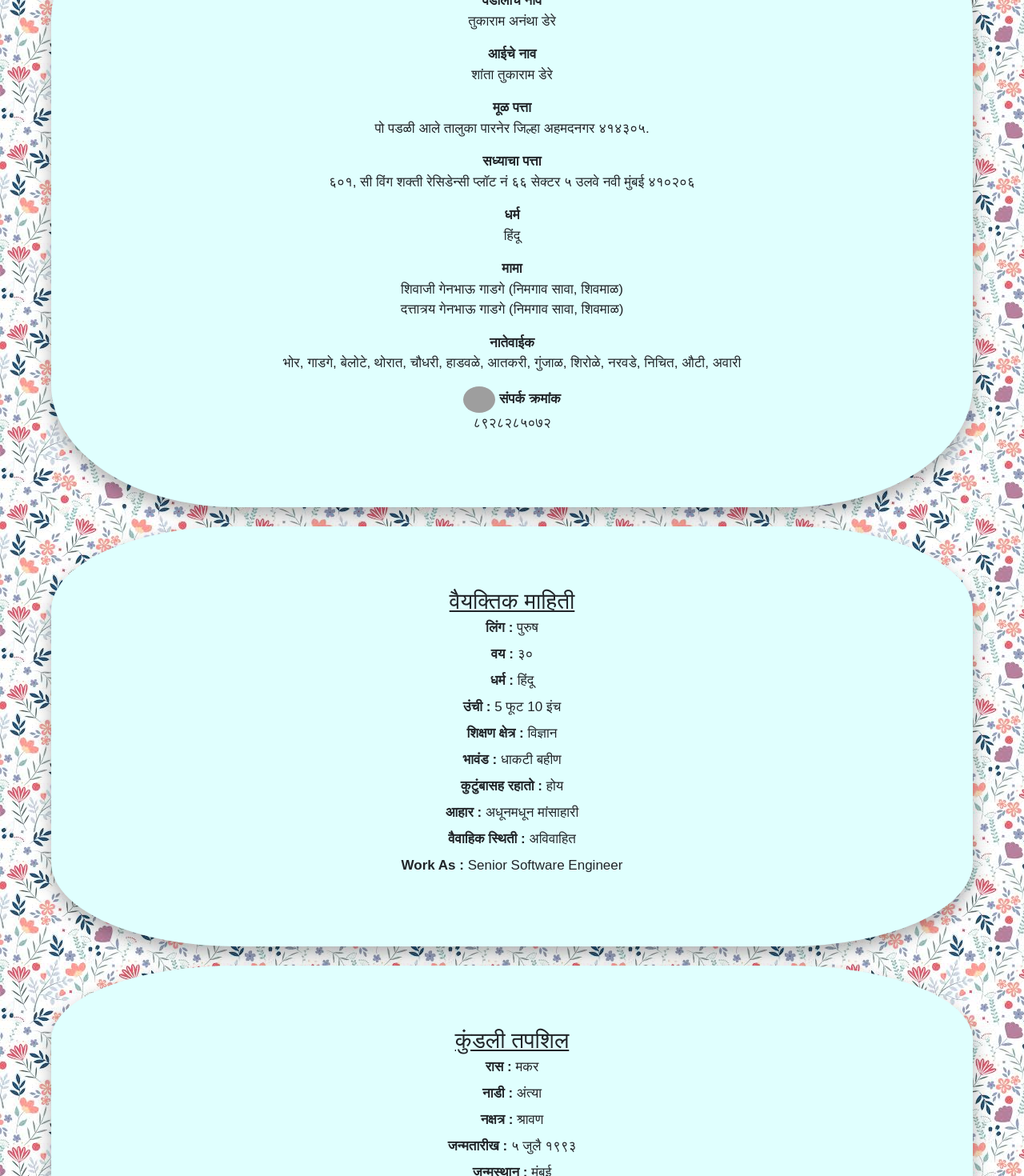
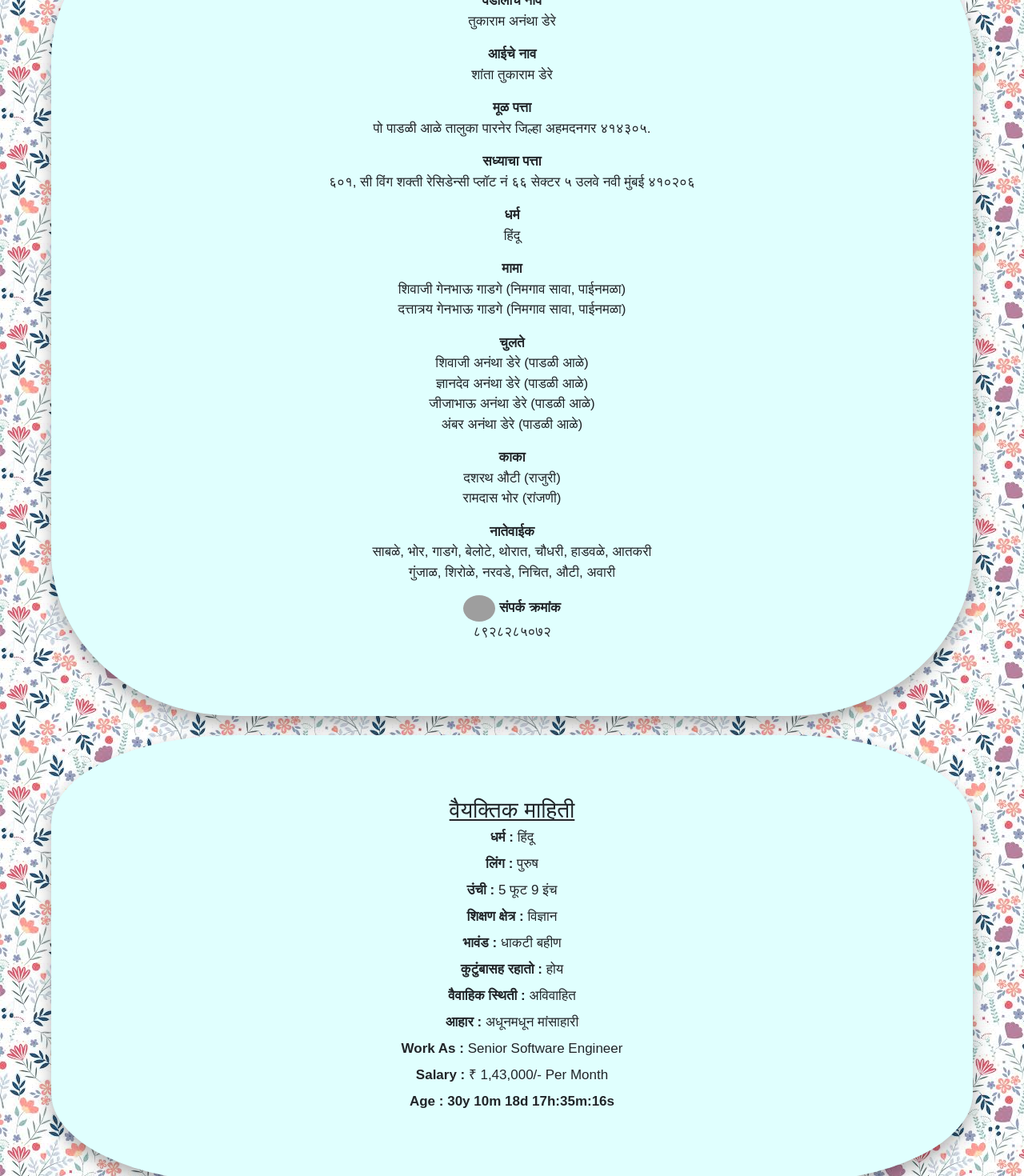
Before and after one commit to self-introduction-profile/marriage, an Angular app: page / in a window 1280 px wide. Shown: the part 1640-3110 px from the top of the page at 80% size. Built offline with nearby package versions, Linux system fonts and the light colour scheme; grey boxes are pictures that could not be loaded.

Commit message:
few New Changes

```diff
--- a/src/app/marriageprofile/marriageprofile.component.html
+++ b/src/app/marriageprofile/marriageprofile.component.html
@@ -20,26 +20,30 @@
     <u><h3>कौटुंबिक माहिती</h3></u>
     <p><b>वडीलांचे नाव</b><br>तुकाराम अनंथा डेरे</p>
     <p><b>आईचे नाव</b><br>शांता तुकाराम डेरे</p>
-    <p><b>मूळ पत्ता </b><br>पो पडळी आले तालुका पारनेर जिल्हा अहमदनगर ४१४३०५.</p>
+    <p><b>मूळ पत्ता </b><br>पो पाडळी आळे तालुका पारनेर जिल्हा अहमदनगर ४१४३०५.</p>
     <p><b>सध्याचा पत्ता</b><br>६०१, सी विंग शक्ती रेसिडेन्सी प्लॉट नं ६६ सेक्टर ५ उलवे नवी मुंबई ४१०२०६</p>
     <p><b>धर्म</b><br>हिंदू</p>
-    <p><b>मामा</b><br>शिवाजी गेनभाऊ गाडगे (निमगाव सावा, शिवमाळ)<br>दत्तात्रय गेनभाऊ गाडगे (निमगाव सावा, शिवमाळ)</p>
-    <p><b>नातेवाईक</b><br>भोर, गाडगे, बेलोटे, थोरात, चौधरी, हाडवळे, आतकरी, गुंजाळ, शिरोळे, नरवडे, निचित, औटी, अवारी</p>
+    <p><b>मामा</b><br>शिवाजी गेनभाऊ गाडगे (निमगाव सावा, पाईनमळा)<br>दत्तात्रय गेनभाऊ गाडगे (निमगाव सावा, पाईनमळा)</p>
+    <p><b>चुलते</b><br>शिवाजी अनंथा डेरे (पाडळी आळे)<br>ज्ञानदेव अनंथा डेरे (पाडळी आळे)<br>जीजाभाऊ अनंथा डेरे (पाडळी आळे)<br>अंबर अनंथा डेरे (पाडळी आळे)</p>
+    <p><b>काका</b><br>दशरथ औटी (राजुरी)<br>रामदास भोर (रांजणी)</p>
+    <p><b>नातेवाईक</b><br>साबळे, भोर, गाडगे, बेलोटे, थोरात, चौधरी, हाडवळे, आतकरी<br>गुंजाळ, शिरोळे, नरवडे, निचित, औटी, अवारी</p>
     <p><img class="whatsapp-icon" [src]=whatsappPath alt="Loadding..." (click)="openwhastapp()"><b>  संपर्क क्रमांक</b><br>८९२८२८५०७२</p>
 </div>
 <br>
 <div class="personal-content">
     <u><h3>वैयक्तिक माहिती</h3></u>
+    <p><b>धर्म : </b>हिंदू</p>
     <p><b>लिंग : </b>पुरुष</p>
-    <p><b>वय : </b>३०</p>
-    <p><b>धर्म : </b>हिंदू</p>
-    <p><b>उंची : </b>5 फूट 10 इंच</p>
+    <p><b>उंची : </b>5 फूट 9 इंच</p>
     <p><b>शिक्षण क्षेत्र : </b>विज्ञान</p>
     <p><b>भावंड : </b>धाकटी बहीण</p>
     <p><b>कुटुंबासह रहातो : </b>होय</p>
+    <p><b>वैवाहिक स्थिती : </b>अविवाहित</p>
     <p><b>आहार  : </b>अधूनमधून मांसाहारी</p>
-    <p><b>वैवाहिक स्थिती : </b>अविवाहित</p>
     <p><b>Work As : </b>Senior Software Engineer</p>
+    <p><b>Salary : </b>&#8377; 1,43,000/- Per Month</p>
+    <!-- <p><b>वय : </b>{{ gtmyage() | lowercase }}</p -->
+    <p><b>Age : {{ updateLiveValue() }} </b></p>
 </div>
 <br>
 <div class="kundali-content">
@@ -47,6 +51,7 @@
     <p><b>रास : </b>मकर</p>
     <p><b>नाडी : </b>अंत्या</p>
     <p><b>नक्षत्र : </b>श्रावण</p>
+    <p><b>देवक : </b>पाच पाली</p>
     <p><b>जन्मतारीख : </b>५ जुलै १९९३</p>
     <p><b>जन्मस्थान : </b>मुंबई</p>
     <p><b>जन्म तास : </b>२२ तास</p>
--- a/src/app/marriageprofile/marriageprofile.component.ts
+++ b/src/app/marriageprofile/marriageprofile.component.ts
@@ -1,18 +1,35 @@
-import { Component } from '@angular/core';
+import { Component, OnInit  } from '@angular/core';
 import { RouterLink } from '@angular/router';
-
 @Component({
   selector: 'app-marriageprofile',
   standalone: true,
-  imports: [RouterLink],
+  imports: [ RouterLink ],
   templateUrl: './marriageprofile.component.html',
-  styleUrl: './marriageprofile.component.css'
+  styleUrls : ['./marriageprofile.component.css']
 })
+
 export class MarriageprofileComponent {
+
   whatsappPath='assets/whatsapp.png';
   finImg='assets/flower.jpg';
-
   openwhastapp() {
     window.open('https://wa.me/918928285072');
   }
+
+  updateLiveValue(): string {
+    const dtOfBirth = new Date('1993-07-05T22:11:00');
+    const nowdt = new Date();
+    const age = nowdt.getTime()-dtOfBirth.getTime();
+
+    const year = Math.floor(age/(1000*60*60*24*365.25));
+    const months = Math.floor((age%(1000*60*60*24*365.25))/(1000*60*60*24*30.44));
+    const day = Math.floor((age%(1000*60*60*24*30.44))/(1000*60*60*24));
+    const hours = Math.floor((age%(1000*60*60*24))/(1000*60*60));
+    const minutes = Math.floor((age%(1000*60*60))/(1000*60));
+    const seconds = Math.floor((age%(1000*60))/(1000));
+
+    // const ageis =`${year}y ${months}m ${day}d ${hours}h:${minutes}m:${seconds}s`;
+    return `${year}y ${months}m  ${day}d ${hours}h:${minutes}m:${seconds}s`;
+  }
+
 }
```
